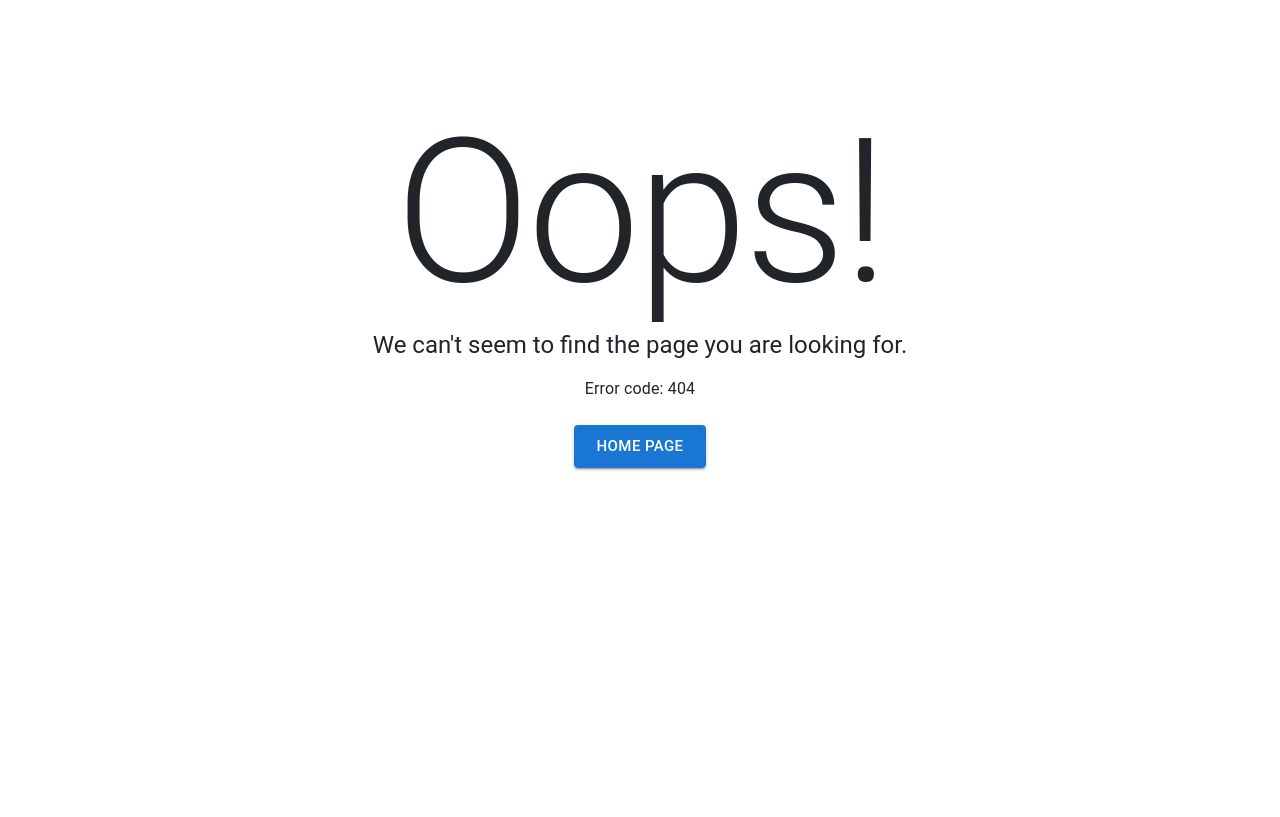
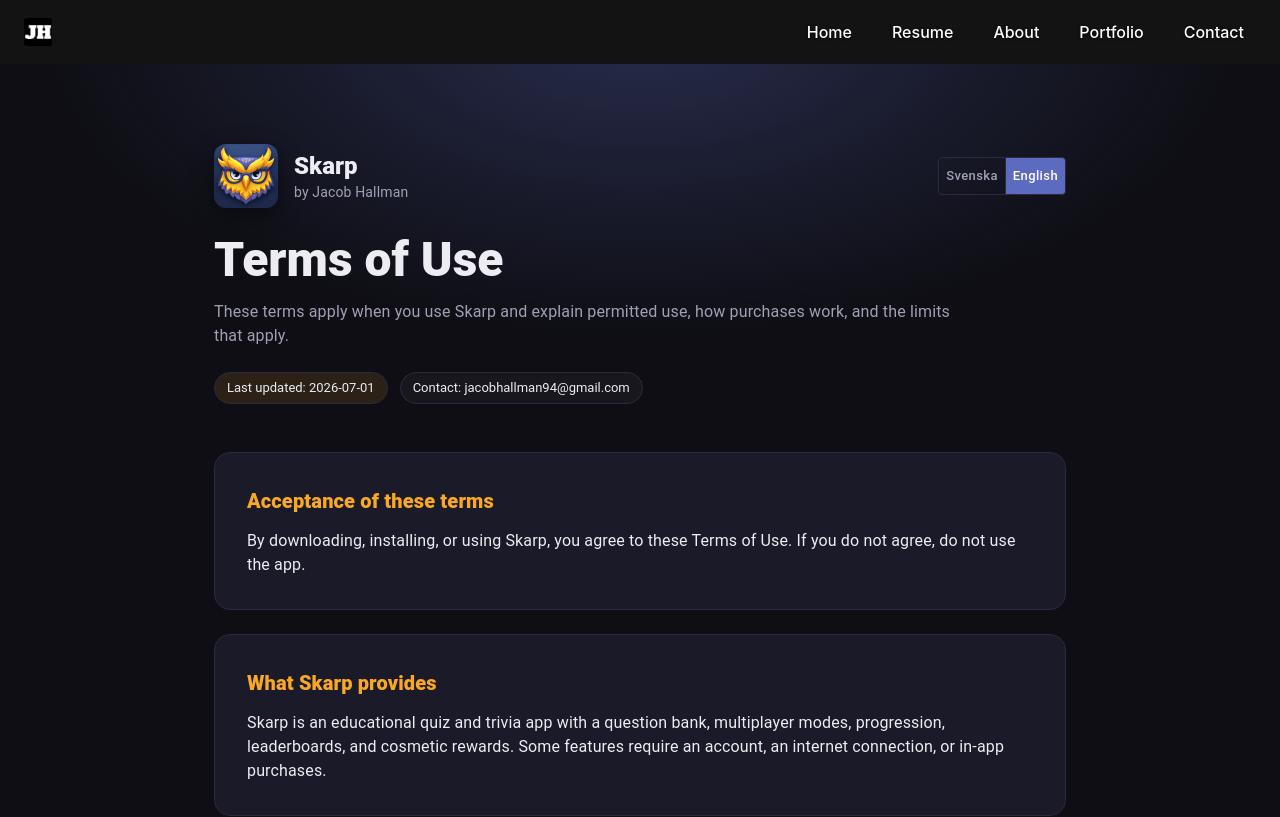
Before and after one commit to jacobhal/personal-website, a React (Vite) app in the folder client/: page /skarp/terms in a window 1280 px wide. Before the commit this address led to /404. Shown: the top 817 px of the page. Built offline with nearby package versions, Linux system fonts and the light colour scheme; a web font is replaced by a local one.

Commit message:
Add legal links to Skarp landing page

```diff
--- a/client/src/routes.tsx
+++ b/client/src/routes.tsx
@@ -8,7 +8,7 @@ import { StockPredictor } from './views/StockPredictor'
 import { ReactPlayground } from './views/ReactPlayground'
 import { CoronaDashboard } from './views/CoronaDashboard'
 import { CongressFilings } from './views/CongressFilings'
-import { Skarp, SkarpDeleteAccount, SkarpPrivacy } from './views/Skarp'
+import { Skarp, SkarpDeleteAccount, SkarpPrivacy, SkarpTerms } from './views/Skarp'
 import { Krydda, KryddaGuide, KryddaPrivacy, KryddaTerms, KryddaDeleteAccount } from './views/Krydda'
 import { NotFound } from './views/404'
 import { Route, Routes as RouterRoutes, Navigate } from 'react-router-dom'
@@ -28,6 +28,7 @@ export const Routes: React.FC = () => {
             <Route path="/skarp" element={<Skarp />} />
             <Route path="/skarp/delete-account" element={<SkarpDeleteAccount />} />
             <Route path="/skarp/privacy" element={<SkarpPrivacy />} />
+            <Route path="/skarp/terms" element={<SkarpTerms />} />
             <Route path="/krydda" element={<Krydda />} />
             <Route path="/krydda/guide" element={<KryddaGuide />} />
             <Route path="/krydda/privacy" element={<KryddaPrivacy />} />
--- a/client/src/views/Krydda/KryddaLegalLayout.tsx
+++ b/client/src/views/Krydda/KryddaLegalLayout.tsx
@@ -228,6 +228,12 @@ const KryddaLegalLayout: React.FC<Props> = ({
                             <Link href="/krydda" underline="hover" sx={{ color: colors.muted, fontSize: 14 }}>
                                 Krydda
                             </Link>
+                            <Link href="/krydda/privacy" underline="hover" sx={{ color: colors.muted, fontSize: 14 }}>
+                                Privacy
+                            </Link>
+                            <Link href="/krydda/terms" underline="hover" sx={{ color: colors.muted, fontSize: 14 }}>
+                                Terms
+                            </Link>
                             <Link
                                 href="/krydda/delete-account"
                                 underline="hover"
--- a/client/src/views/Skarp/Skarp.tsx
+++ b/client/src/views/Skarp/Skarp.tsx
@@ -150,6 +150,12 @@ const Skarp: React.FC = () => {
                             Skarp · by Jacob Hallman
                         </Typography>
                         <Stack direction="row" spacing={3}>
+                            <Link href="/skarp/privacy" underline="hover" sx={{ color: colors.muted, fontSize: 14 }}>
+                                Privacy
+                            </Link>
+                            <Link href="/skarp/terms" underline="hover" sx={{ color: colors.muted, fontSize: 14 }}>
+                                Terms
+                            </Link>
                             <Link href="/skarp/delete-account" underline="hover" sx={{ color: colors.muted, fontSize: 14 }}>
                                 Delete account
                             </Link>
--- a/client/src/views/Skarp/SkarpLegalLayout.tsx
+++ b/client/src/views/Skarp/SkarpLegalLayout.tsx
@@ -228,6 +228,12 @@ const SkarpLegalLayout: React.FC<Props> = ({
                             <Link href="/skarp" underline="hover" sx={{ color: colors.muted, fontSize: 14 }}>
                                 Skarp
                             </Link>
+                            <Link href="/skarp/privacy" underline="hover" sx={{ color: colors.muted, fontSize: 14 }}>
+                                Privacy
+                            </Link>
+                            <Link href="/skarp/terms" underline="hover" sx={{ color: colors.muted, fontSize: 14 }}>
+                                Terms
+                            </Link>
                             <Link
                                 href="/skarp/delete-account"
                                 underline="hover"
--- /dev/null
+++ b/client/src/views/Skarp/SkarpTerms.tsx
@@ -0,0 +1,150 @@
+import React from 'react'
+import SkarpLegalLayout, { LegalSection } from './SkarpLegalLayout'
+
+const sections: { sv: LegalSection[]; en: LegalSection[] } = {
+    sv: [
+        {
+            title: 'Godkännande av villkoren',
+            paragraphs: [
+                'Genom att ladda ned, installera eller använda Skarp godkänner du dessa användarvillkor. Om du inte godkänner villkoren ska du inte använda appen.',
+            ],
+        },
+        {
+            title: 'Vad Skarp erbjuder',
+            paragraphs: [
+                'Skarp är en utbildande quiz- och trivia-app med en frågebank, flerspelarlägen, progression, topplistor och kosmetiska belöningar. Vissa funktioner kräver konto, internetuppkoppling eller köp i appen.',
+            ],
+        },
+        {
+            title: 'Ditt konto',
+            bullets: [
+                'Du ansvarar för att uppgifterna du lämnar är korrekta.',
+                'Du ansvarar för att skydda inloggningsuppgifter och hålla din enhet säker.',
+                'Du får inte använda Skarp för fusk, otillåten manipulation, trakasserier eller annan olaglig aktivitet.',
+            ],
+        },
+        {
+            title: 'Köp, virtuell valuta och abonnemang',
+            paragraphs: [
+                'Skarp kan erbjuda köp i appen, som mynt, ädelstenar, Battle Pass eller andra digitala föremål. Betalningar, uppsägningar, återställning av köp och återbetalningar hanteras av App Store eller Google Play enligt deras villkor.',
+                'Virtuell valuta och digitala föremål har inget kontantvärde och kan inte lösas in mot pengar om inte tvingande lag kräver något annat.',
+            ],
+        },
+        {
+            title: 'Rättvis användning',
+            paragraphs: [
+                'Du får inte försöka reverse engineera appen, kringgå säkerhetsfunktioner, automatisera spel på otillåtet sätt eller använda buggar för att skaffa en orättvis fördel i topplistor eller matcher.',
+            ],
+        },
+        {
+            title: 'Tillgänglighet och förändringar',
+            paragraphs: [
+                'Jag kan uppdatera, ändra eller ta bort funktioner i Skarp när appen utvecklas. Jag försöker hålla tjänsten tillgänglig men kan inte lova att den alltid fungerar utan avbrott eller fel.',
+            ],
+        },
+        {
+            title: 'Ansvarsbegränsning',
+            paragraphs: [
+                'I den utsträckning lagen tillåter tillhandahålls Skarp i befintligt skick. Jag ansvarar inte för indirekta skador, förlorad data, utebliven tillgång till digitala föremål efter plattforms- eller kontoproblem, eller förluster som uppstår genom att du förlitar dig på innehåll eller resultat i appen.',
+                'Inget i dessa villkor begränsar rättigheter som du har enligt tvingande konsumentlagstiftning.',
+            ],
+        },
+        {
+            title: 'Uppsägning',
+            paragraphs: [
+                'Du kan när som helst sluta använda appen. Jag kan begränsa eller avsluta åtkomst om appen missbrukas eller används i strid med dessa villkor.',
+            ],
+        },
+        {
+            title: 'Ändringar i villkoren',
+            paragraphs: [
+                'Jag kan uppdatera dessa villkor när appen eller de juridiska kraven förändras. Den senaste versionen publiceras alltid på den här sidan.',
+            ],
+        },
+    ],
+    en: [
+        {
+            title: 'Acceptance of these terms',
+            paragraphs: [
+                'By downloading, installing, or using Skarp, you agree to these Terms of Use. If you do not agree, do not use the app.',
+            ],
+        },
+        {
+            title: 'What Skarp provides',
+            paragraphs: [
+                'Skarp is an educational quiz and trivia app with a question bank, multiplayer modes, progression, leaderboards, and cosmetic rewards. Some features require an account, an internet connection, or in-app purchases.',
+            ],
+        },
+        {
+            title: 'Your account',
+            bullets: [
+                'You are responsible for providing accurate information.',
+                'You are responsible for keeping your sign-in credentials and device secure.',
+                'You may not use Skarp to cheat, manipulate gameplay, harass others, or engage in unlawful activity.',
+            ],
+        },
+        {
+            title: 'Purchases, virtual currency, and subscriptions',
+            paragraphs: [
+                'Skarp may offer in-app purchases such as coins, gems, Battle Pass access, or other digital items. Billing, cancellations, restore flows, and refunds are handled by the App Store or Google Play under their terms.',
+                'Virtual currency and digital items have no cash value and cannot be redeemed for money unless mandatory law requires otherwise.',
+            ],
+        },
+        {
+            title: 'Fair use',
+            paragraphs: [
+                'You may not reverse engineer the app, bypass security features, automate gameplay in unauthorized ways, or exploit bugs to gain an unfair advantage in leaderboards or matches.',
+            ],
+        },
+        {
+            title: 'Availability and changes',
+            paragraphs: [
+                'I may update, change, or remove features in Skarp as the app evolves. I aim to keep the service available, but I cannot guarantee uninterrupted or error-free operation.',
+            ],
+        },
+        {
+            title: 'Limitation of liability',
+            paragraphs: [
+                'To the extent permitted by law, Skarp is provided as is. I am not liable for indirect damages, lost data, loss of access to digital items after platform or account issues, or losses arising from reliance on content or outcomes in the app.',
+                'Nothing in these terms limits rights you may have under mandatory consumer protection law.',
+            ],
+        },
+        {
+            title: 'Termination',
+            paragraphs: [
+                'You may stop using the app at any time. I may limit or terminate access if the app is misused or used in breach of these terms.',
+            ],
+        },
+        {
+            title: 'Changes to these terms',
+            paragraphs: [
+                'I may update these terms as the app or legal requirements change. The latest version will always be published on this page.',
+            ],
+        },
+    ],
+}
+
+const SkarpTerms: React.FC = () => {
+    return (
+        <SkarpLegalLayout
+            pageTitle={{
+                sv: 'Användarvillkor',
+                en: 'Terms of Use',
+            }}
+            pageDescription={{
+                sv: 'De här villkoren gäller när du använder Skarp och beskriver hur appen får användas, hur köp fungerar och vilka begränsningar som gäller.',
+                en: 'These terms apply when you use Skarp and explain permitted use, how purchases work, and the limits that apply.',
+            }}
+            copy={{
+                appLabel: { sv: 'Skarp', en: 'Skarp' },
+                byline: { sv: 'av Jacob Hallman', en: 'by Jacob Hallman' },
+                updated: '2026-07-01',
+                lastUpdatedLabel: { sv: 'Senast uppdaterad', en: 'Last updated' },
+                contactLabel: { sv: 'Kontakt', en: 'Contact' },
+            }}
+            sections={sections}
+        />
+    )
+}
+
+export default SkarpTerms
--- a/client/src/views/Skarp/index.ts
+++ b/client/src/views/Skarp/index.ts
@@ -1,3 +1,4 @@
 export { default as Skarp } from './Skarp';
 export { default as SkarpDeleteAccount } from './DeleteAccount';
 export { default as SkarpPrivacy } from './SkarpPrivacy';
+export { default as SkarpTerms } from './SkarpTerms';
```
Also changed, not shown: 1 other file (tests, documents, lock files or other folders).
